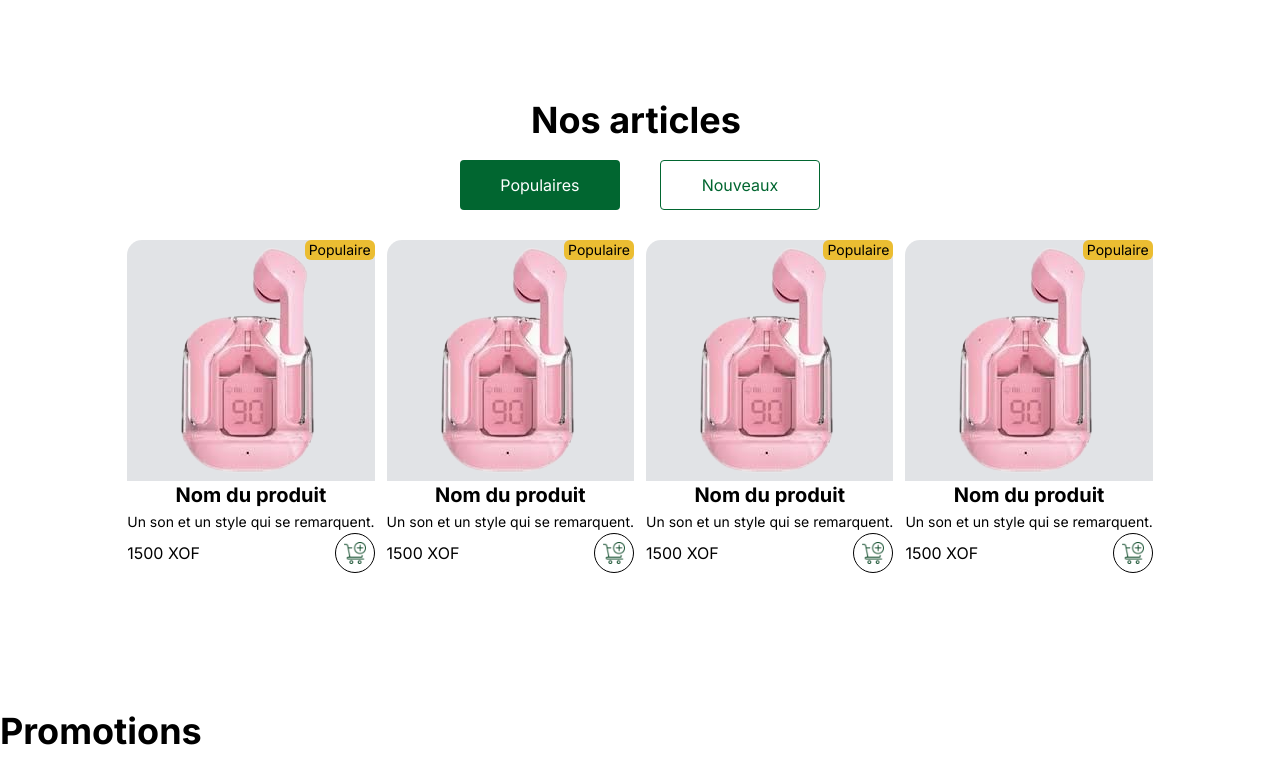
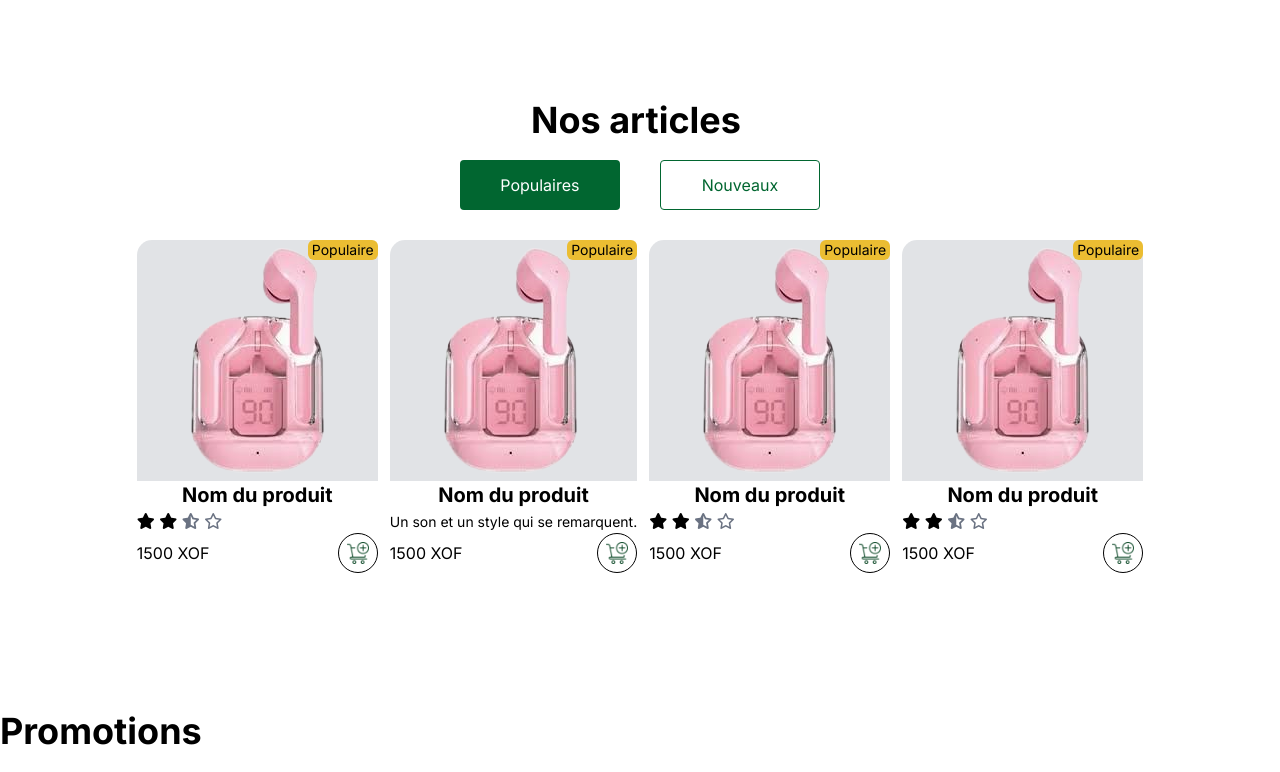
Before and after one commit to wasfade423-collab/siteEcommerce, a PHP site: page /vue/home.html in a window 1280 px wide. Shown: the part 697-1469 px from the top of the page. Run offline with PHP 8.4, Linux system fonts and the light colour scheme; some libraries are stand-ins or nearby versions.

Commit message:
avec star

```diff
--- a/css/sortie.css
+++ b/css/sortie.css
@@ -6,20 +6,26 @@
     --font-sans: "Inter", ui-sans-serif, system-ui, sans-serif;
     --font-mono: ui-monospace, SFMono-Regular, Menlo, Monaco, Consolas, "Liberation Mono",
       "Courier New", monospace;
+    --color-red-400: oklch(70.4% 0.191 22.216);
     --color-red-500: oklch(63.7% 0.237 25.331);
     --color-red-600: oklch(57.7% 0.245 27.325);
+    --color-yellow-400: oklch(85.2% 0.199 91.936);
     --color-green-500: oklch(72.3% 0.219 149.579);
     --color-green-800: oklch(44.8% 0.119 151.328);
+    --color-green-950: oklch(26.6% 0.065 152.934);
     --color-emerald-100: oklch(95% 0.052 163.051);
     --color-emerald-200: oklch(90.5% 0.093 164.15);
     --color-emerald-400: oklch(76.5% 0.177 163.223);
     --color-emerald-500: oklch(69.6% 0.17 162.48);
     --color-emerald-600: oklch(59.6% 0.145 163.225);
     --color-emerald-700: oklch(50.8% 0.118 165.612);
+    --color-blue-400: oklch(70.7% 0.165 254.624);
+    --color-purple-400: oklch(71.4% 0.203 305.504);
     --color-pink-500: oklch(65.6% 0.241 354.308);
     --color-rose-500: oklch(64.5% 0.246 16.439);
     --color-rose-600: oklch(58.6% 0.253 17.585);
     --color-slate-400: oklch(70.4% 0.04 256.788);
+    --color-slate-500: oklch(55.4% 0.046 257.417);
     --color-slate-900: oklch(20.8% 0.042 265.755);
     --color-gray-100: oklch(96.7% 0.003 264.542);
     --color-gray-400: oklch(70.7% 0.022 261.325);
@@ -48,6 +54,7 @@
     --font-weight-bold: 700;
     --font-weight-extrabold: 800;
     --font-weight-black: 900;
+    --tracking-wider: 0.05em;
     --radius-sm: 0.25rem;
     --radius-md: 0.375rem;
     --radius-xl: 0.75rem;
@@ -1825,6 +2028,10 @@
   syntax: "*";
   inherits: false;
 }
+@property --tw-tracking {
+  syntax: "*";
+  inherits: false;
+}
 @property --tw-shadow {
   syntax: "*";
   inherits: false;
@@ -1889,6 +2096,11 @@
   syntax: "*";
   inherits: false;
   initial-value: 0 0 #0000;
+}
+@property --tw-outline-style {
+  syntax: "*";
+  inherits: false;
+  initial-value: solid;
 }
 @property --tw-backdrop-blur {
   syntax: "*";
@@ -1969,6 +2181,7 @@
       --tw-gradient-via-position: 50%;
       --tw-gradient-to-position: 100%;
       --tw-font-weight: initial;
+      --tw-tracking: initial;
       --tw-shadow: 0 0 #0000;
       --tw-shadow-color: initial;
       --tw-shadow-alpha: 100%;
@@ -1983,6 +2196,7 @@
       --tw-ring-offset-width: 0px;
       --tw-ring-offset-color: #fff;
       --tw-ring-offset-shadow: 0 0 #0000;
+      --tw-outline-style: solid;
       --tw-backdrop-blur: initial;
       --tw-backdrop-brightness: initial;
       --tw-backdrop-contrast: initial;
--- a/vue/home.html
+++ b/vue/home.html
@@ -120,9 +120,12 @@
                     <span class="absolute bg-[#EBBD32] z-10 px-1 rounded-[6px] top-0 right-0 max-md:py-[1px] text-sm max-md:right-0 max-md:rounded-[2px] max-md:text-[10px]">Populaire</span>
                     <div class="bg-gray-500/20 w-full rounded-t-[15px] p-2"><img src="../images/bleu.png" alt=""></div>
                     <h3 class="md:font-bold md:text-center md:text-xl max-md:text-[12px] max-md:font-semibold max-md:mt-1">Nom du produit</h3>
-                    <span class="md:text-sm max-md:font-light max-md:text-[12px] max-md:hidden">
-                        Un son et un style qui se remarquent.
-                    </span>
+                    <div class="text-yellow-500 text-xs">
+                        <i class="fa-solid fa-star"></i>
+                        <i class="fa-solid fa-star"></i>
+                        <i class="fa-solid fa-star-half-stroke text-gray-500"></i>
+                        <i class="fa-regular fa-star text-gray-500"></i>
+                    </div>
                     <div class="max-md:flex flex md:gap-20 max-md:gap-[8px] max-md:items-center justify-between">
                         <span class="md:mt-2 max-md:text-[15px]">1500 XOF
                             <span class="text-gray-500 line-through text-[8px] md:hidden">2000 XOF</span>
@@ -161,9 +164,12 @@
                     <span class="absolute bg-[#EBBD32] z-10 px-1 rounded-[6px] top-0 right-0 max-md:py-[1px] text-sm max-md:right-0 max-md:rounded-[2px] max-md:text-[10px]">Populaire</span>
                     <div class="bg-gray-500/20 w-full rounded-t-[15px] p-2"><img src="../images/bleu.png" alt=""></div>
                     <h3 class="md:font-bold md:text-center md:text-xl max-md:text-[12px] max-md:font-semibold max-md:mt-1">Nom du produit</h3>
-                    <span class="md:text-sm max-md:font-light max-md:text-[12px] max-md:hidden">
-                        Un son et un style qui se remarquent.
-                    </span>
+                    <div class="text-yellow-500 text-xs">
+                        <i class="fa-solid fa-star"></i>
+                        <i class="fa-solid fa-star"></i>
+                        <i class="fa-solid fa-star-half-stroke text-gray-500"></i>
+                        <i class="fa-regular fa-star text-gray-500"></i>
+                    </div>
                     <div class="max-md:flex flex md:gap-20 max-md:gap-[8px] max-md:items-center justify-between">
                         <span class="md:mt-2 max-md:text-[15px]">1500 XOF
                             <span class="text-gray-500 line-through text-[8px] md:hidden">2000 XOF</span>
@@ -175,14 +181,17 @@
                         </button>
                     </div>
                 </div>
-                                <div class="hover:shadow-[0_8px_5px_#F5B6C7] hover:scale-105 mb-[10px] transition-all duration-300  md:w-[1/5] max-md:basis-[45%] relative rounded-t-md">
+                <div class="hover:shadow-[0_8px_5px_#F5B6C7] hover:scale-105 mb-[10px] transition-all duration-300  md:w-[1/5] max-md:basis-[45%] relative rounded-t-md">
                     <!-- <button class="bg-white/70 rounded-full text-slate-900 md:px-4 md:py-2 max-md:px-2 max-md:py-1 backdrup-blur-sm font-medium translate-y-4 group-hover:translate-y-0 transition-transform duration-300 shadow-lg"><a href="">Details</a></button> -->
                     <span class="absolute bg-[#EBBD32] z-10 px-1 rounded-[6px] top-0 right-0 max-md:py-[1px] text-sm max-md:right-0 max-md:rounded-[2px] max-md:text-[10px]">Populaire</span>
                     <div class="bg-gray-500/20 w-full rounded-t-[15px] p-2"><img src="../images/bleu.png" alt=""></div>
                     <h3 class="md:font-bold md:text-center md:text-xl max-md:text-[12px] max-md:font-semibold max-md:mt-1">Nom du produit</h3>
-                    <span class="md:text-sm max-md:font-light max-md:text-[12px] max-md:hidden">
-                        Un son et un style qui se remarquent.
-                    </span>
+                    <div class="text-yellow-500 text-xs">
+                        <i class="fa-solid fa-star"></i>
+                        <i class="fa-solid fa-star"></i>
+                        <i class="fa-solid fa-star-half-stroke text-gray-500"></i>
+                        <i class="fa-regular fa-star text-gray-500"></i>
+                    </div>
                     <div class="max-md:flex flex md:gap-20 max-md:gap-[8px] max-md:items-center justify-between">
                         <span class="md:mt-2 max-md:text-[15px]">1500 XOF
                             <span class="text-gray-500 line-through text-[8px] md:hidden">2000 XOF</span>
```
Also changed, not shown: other parts of css/sortie.css (+208 -12 lines).
